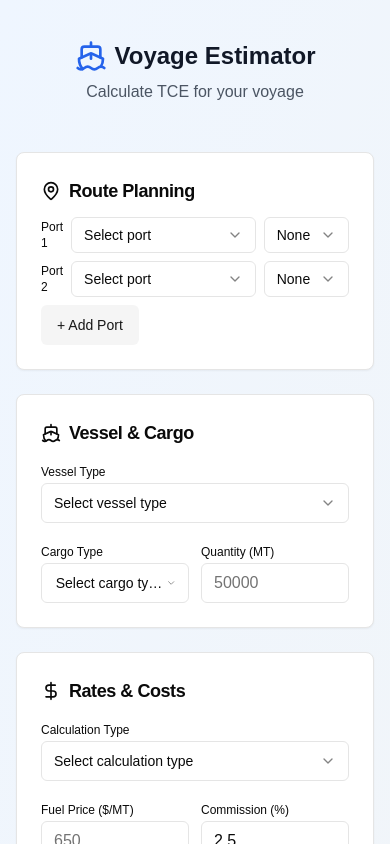
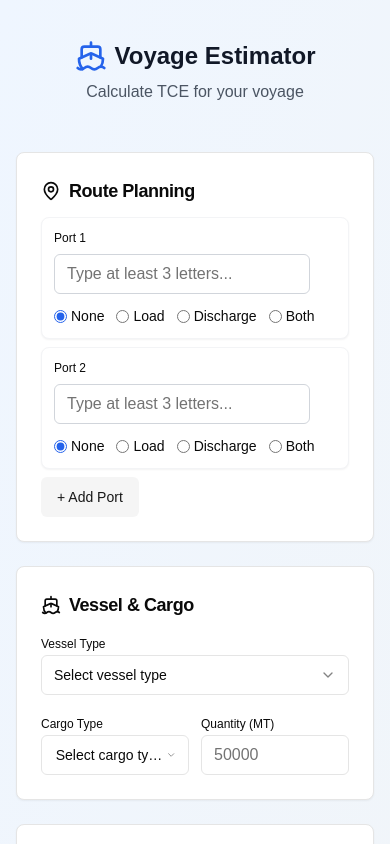
Before and after one commit to James1Law/laws-estimator, a Next.js app: page / in a window 390 px wide. Shown: the top 844 px of the page. Built offline with nearby package versions, Linux system fonts and the light colour scheme.

Commit message:
feat: mobile-friendly port remove button (X), improved port row UI

```diff
--- a/app/globals.css
+++ b/app/globals.css
@@ -92,3 +92,23 @@ body {
     @apply bg-background text-foreground;
   }
 }
+
+.port-input-style {
+  box-sizing: border-box;
+  width: 100%;
+  min-width: 0;
+  height: 40px;
+  border: 1px solid #d1d5db; /* Tailwind border-gray-300 */
+  border-radius: 0.375rem; /* Tailwind rounded-md */
+  padding-left: 0.75rem;
+  padding-right: 0.75rem;
+  font-size: 1rem;
+  font-family: inherit;
+  background: #fff;
+  transition: border-color 0.2s;
+}
+.port-input-style:focus {
+  outline: none;
+  border-color: #2563eb; /* Tailwind blue-600 */
+  box-shadow: 0 0 0 2px #2563eb33;
+}
--- a/app/page.tsx
+++ b/app/page.tsx
@@ -7,7 +7,7 @@ import { Input } from "@/components/ui/input"
 import { Label } from "@/components/ui/label"
 import { Select, SelectContent, SelectItem, SelectTrigger, SelectValue } from "@/components/ui/select"
 import { Badge } from "@/components/ui/badge"
-import { Ship, MapPin, Fuel, DollarSign, Calculator, TrendingUp } from "lucide-react"
+import { Ship, MapPin, Fuel, DollarSign, Calculator, TrendingUp, X } from "lucide-react"
 import React from "react"
 
 // Sample data - in a real app this would come from APIs
@@ -164,59 +164,83 @@ function calculateDistance(lat1: number, lng1: number, lat2: number, lng2: numbe
   return R * c
 }
 
-// Add this new component for the searchable port select
-const SearchablePortSelect = ({ value, onValueChange, className, ref }: {
+// AutocompletePortInput: custom typeahead for port selection
+const AutocompletePortInput = ({ value, onChange, className, inputRef, placeholder }: {
   value: string,
-  onValueChange: (value: string) => void,
+  onChange: (val: string) => void,
   className?: string,
-  ref?: React.Ref<HTMLButtonElement>
+  inputRef?: React.Ref<HTMLInputElement>,
+  placeholder?: string
 }) => {
   const [search, setSearch] = useState("")
-  const inputRef = useRef<HTMLInputElement>(null)
-  // Focus the search input when dropdown opens
-  // Use a trick: when the dropdown is rendered, focus the input
-  // This effect runs every time the dropdown is open (because the input is mounted/unmounted)
-  // This works because SelectContent is only rendered when open
-  React.useEffect(() => {
-    if (inputRef.current) {
-      inputRef.current.focus()
-    }
-  })
-  const filteredPorts = ports.filter(port =>
+  const [showDropdown, setShowDropdown] = useState(false)
+  const containerRef = useRef<HTMLDivElement>(null)
+
+  // Filter ports only if 3+ chars
+  const filteredPorts = search.length >= 3
+    ? ports.filter(port =>
         port.name.toLowerCase().includes(search.toLowerCase()) ||
         port.code.toLowerCase().includes(search.toLowerCase()) ||
         port.country.toLowerCase().includes(search.toLowerCase())
       )
+    : []
+
+  // Handle outside click to close dropdown
+  React.useEffect(() => {
+    function handleClick(e: MouseEvent) {
+      if (containerRef.current && !containerRef.current.contains(e.target as Node)) {
+        setShowDropdown(false)
+      }
+    }
+    if (showDropdown) {
+      document.addEventListener('mousedown', handleClick)
+    } else {
+      document.removeEventListener('mousedown', handleClick)
+    }
+    return () => document.removeEventListener('mousedown', handleClick)
+  }, [showDropdown])
+
+  // When value changes externally, update search
+  React.useEffect(() => {
+    if (!value) setSearch("")
+  }, [value])
 
   return (
-    <Select value={value} onValueChange={onValueChange}>
-      <SelectTrigger className={className} ref={ref}>
-        <SelectValue placeholder="Select port" />
-      </SelectTrigger>
-      <SelectContent className="!min-w-[90vw] sm:!min-w-[320px] !max-w-full">
-        <div className="px-3 pb-2">
+    <div ref={containerRef} className="relative w-full">
       <Input
         ref={inputRef}
-            placeholder="Search ports..."
         value={search}
-            onChange={(e) => setSearch(e.target.value)}
-            className="h-12 text-lg md:text-base md:h-8"
-            style={{ fontSize: '1.1rem', padding: '0.75rem 0.75rem' }}
-            autoFocus
+        onChange={e => {
+          setSearch(e.target.value)
+          onChange("") // Clear selection until user picks
+          setShowDropdown(true)
+        }}
+        onFocus={() => setShowDropdown(true)}
+        placeholder={placeholder || "Type at least 3 letters..."}
+        className={className + " !w-64 md:!w-64"}
+        autoComplete="off"
+        spellCheck={false}
       />
+      {showDropdown && filteredPorts.length > 0 && (
+        <div className="absolute z-20 mt-1 w-full bg-white border border-gray-200 rounded-lg shadow-lg max-h-60 overflow-y-auto">
+          {filteredPorts.map(port => (
+            <div
+              key={port.code}
+              className="px-4 py-2 cursor-pointer hover:bg-blue-50"
+              onMouseDown={e => { e.preventDefault(); onChange(port.code); setSearch(port.name); setShowDropdown(false) }}
+            >
+              <div className="font-medium text-gray-900">{port.name}</div>
+              <div className="text-xs text-gray-500">{port.country} ({port.code})</div>
             </div>
-        <div className="max-h-[60vh] overflow-y-auto">
-          {filteredPorts.map((port) => (
-            <SelectItem key={port.code} value={port.code} className="py-4 px-3 md:py-2 md:px-2 text-lg md:text-base">
-              <div className="flex flex-col">
-                <span>{port.name}</span>
-                <span className="text-xs text-gray-500">{port.country} ({port.code})</span>
-              </div>
-            </SelectItem>
           ))}
         </div>
-      </SelectContent>
-    </Select>
+      )}
+      {showDropdown && search.length >= 3 && filteredPorts.length === 0 && (
+        <div className="absolute z-20 mt-1 w-full bg-white border border-gray-200 rounded-lg shadow-lg max-h-60 overflow-y-auto">
+          <div className="px-4 py-2 text-gray-500 text-sm">No matching ports</div>
+        </div>
+      )}
+    </div>
   )
 }
 
@@ -461,30 +485,40 @@ export default function VoyageEstimator() {
           <CardContent className="space-y-4">
             <div className="space-y-2">
               {portsInRoute.map((portObj, idx) => (
-                <div key={idx} className="flex items-center gap-2">
+                <div key={idx} className="relative flex flex-col gap-2 w-full bg-white rounded-lg p-3 shadow-sm border border-gray-100">
+                  {/* Remove Port Button (X icon) */}
+                  {portsInRoute.length > 2 && (
+                    <button
+                      type="button"
+                      aria-label="Remove port"
+                      onClick={() => removePort(idx)}
+                      className="absolute top-2 right-2 p-1 rounded-full hover:bg-red-100 focus:bg-red-200 transition-colors border border-transparent focus:outline-none focus:ring-2 focus:ring-red-400"
+                    >
+                      <X className="h-4 w-4 text-red-500" />
+                    </button>
+                  )}
                   <Label className="text-xs">Port {idx + 1}</Label>
-                  <SearchablePortSelect
+                  <AutocompletePortInput
                     value={portObj.code}
-                    onValueChange={(val) => { updatePortCode(idx, val); clearHighlight(`port${idx}`) }}
-                    className={`h-9 w-64${highlighted[`port${idx}`] ? ' ring-2 ring-red-500' : ''}`}
-                    ref={(el) => { portsRefs.current[idx] = el }}
+                    onChange={val => { updatePortCode(idx, val); clearHighlight(`port${idx}`) }}
+                    className={`port-input-style${highlighted[`port${idx}`] ? ' ring-2 ring-red-500' : ''}`}
+                    placeholder="Type at least 3 letters..."
                   />
-                  <Select value={portObj.op} onValueChange={(val) => updatePortOp(idx, val as any)}>
-                    <SelectTrigger className="h-9 w-28">
-                      <SelectValue placeholder="Type" />
-                    </SelectTrigger>
-                    <SelectContent>
-                      <SelectItem value="none">None</SelectItem>
-                      <SelectItem value="load">Load</SelectItem>
-                      <SelectItem value="discharge">Discharge</SelectItem>
-                      <SelectItem value="both">Both</SelectItem>
-                    </SelectContent>
-                  </Select>
-                  {portsInRoute.length > 2 && (
-                    <Button type="button" size="icon" variant="outline" onClick={() => removePort(idx)}>
-                      -
-                    </Button>
-                  )}
+                  <div className="flex flex-wrap gap-3 mt-1">
+                    {['none', 'load', 'discharge', 'both'].map((op) => (
+                      <label key={op} className="flex items-center gap-1 text-sm cursor-pointer">
+                        <input
+                          type="radio"
+                          name={`port-op-${idx}`}
+                          value={op}
+                          checked={portObj.op === op}
+                          onChange={() => updatePortOp(idx, op as any)}
+                          className="accent-blue-600"
+                        />
+                        {op.charAt(0).toUpperCase() + op.slice(1)}
+                      </label>
+                    ))}
+                  </div>
                 </div>
               ))}
               <Button type="button" variant="secondary" onClick={addPort} className="mt-2">+ Add Port</Button>
```
Lines whose indentation alone changed are shown as unchanged.
